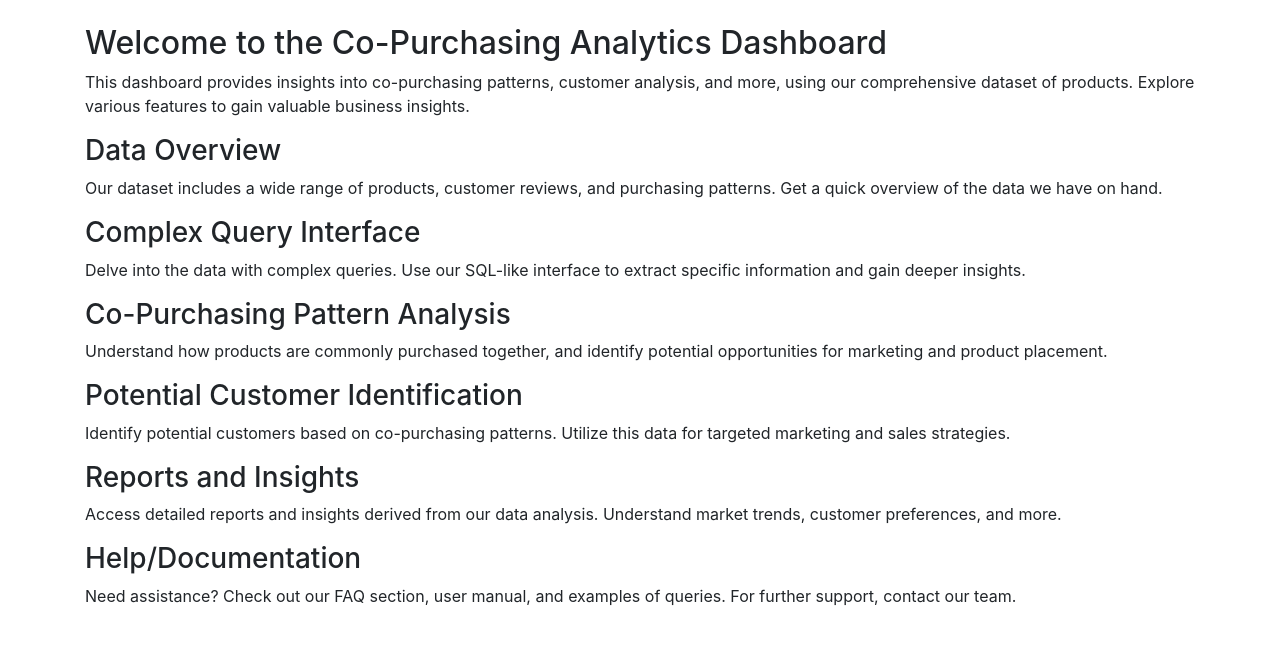
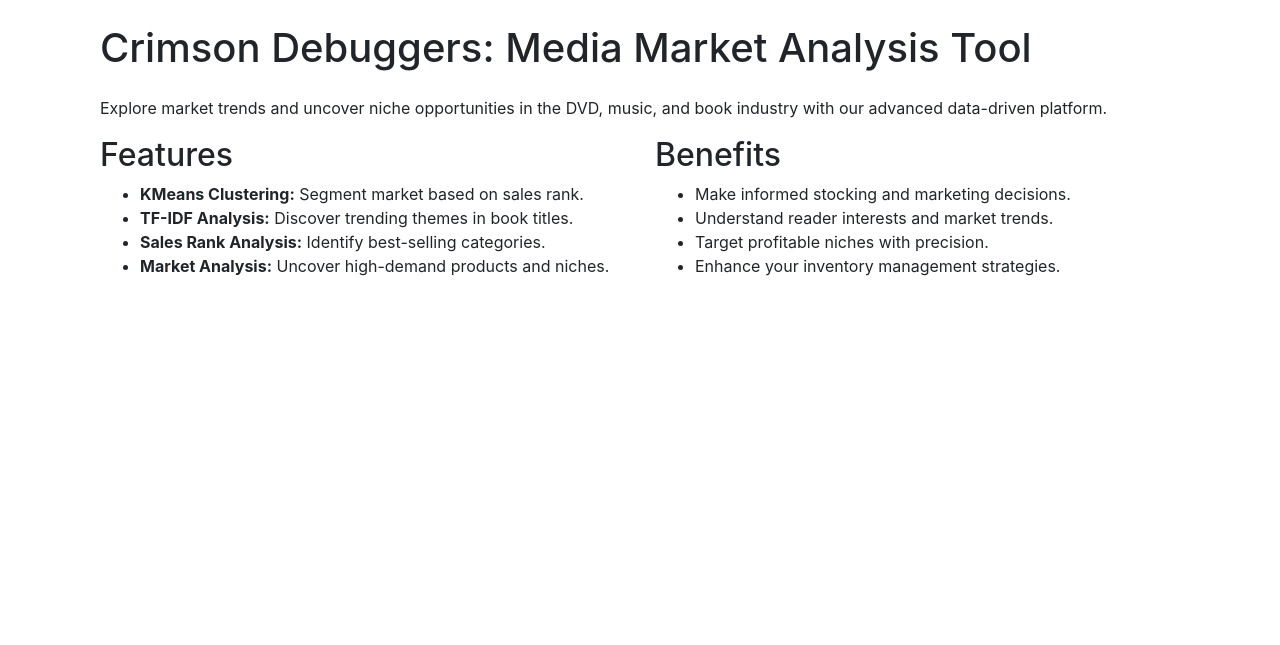
Before and after one commit to S-pamatz/Amazon_Co-Purchasing, a Flask app: page / in a window 1280 px wide. Shown: the part 56-701 px from the top of the page. Run offline with Flask 3, Linux system fonts and the light colour scheme; parts of the project's set-up code (start-up, migrations or seed data) failed here and were passed over; some libraries are stand-ins or nearby versions.

Commit message:
Finished Version

```diff
--- a/app/templates/home.html
+++ b/app/templates/home.html
@@ -1,40 +1,43 @@
-{% extends "base.html" %}
-
-{% block content %}
-    <!-- Homepage Content -->
-    <section id="homepage">
-        <h2>Welcome to the Co-Purchasing Analytics Dashboard</h2>
-        <p>This dashboard provides insights into co-purchasing patterns, customer analysis, and more, using our comprehensive dataset of products. Explore various features to gain valuable business insights.</p>
-    </section>
-
-    <!-- Other Sections -->
-    <section id="data-overview">
-        <h3>Data Overview</h3>
-        <p>Our dataset includes a wide range of products, customer reviews, and purchasing patterns. Get a quick overview of the data we have on hand.</p>
-    </section>
-
-    <section id="complex-query">
-        <h3>Complex Query Interface</h3>
-        <p>Delve into the data with complex queries. Use our SQL-like interface to extract specific information and gain deeper insights.</p>
-    </section>
-
-    <section id="co-purchasing-pattern">
-        <h3>Co-Purchasing Pattern Analysis</h3>
-        <p>Understand how products are commonly purchased together, and identify potential opportunities for marketing and product placement.</p>
-    </section>
-
-    <section id="potential-customer">
-        <h3>Potential Customer Identification</h3>
-        <p>Identify potential customers based on co-purchasing patterns. Utilize this data for targeted marketing and sales strategies.</p>
-    </section>
-
-    <section id="reports-insights">
-        <h3>Reports and Insights</h3>
-        <p>Access detailed reports and insights derived from our data analysis. Understand market trends, customer preferences, and more.</p>
-    </section>
-
-    <section id="help-documentation">
-        <h3>Help/Documentation</h3>
-        <p>Need assistance? Check out our FAQ section, user manual, and examples of queries. For further support, contact our team.</p>
-    </section>
-{% endblock %}
+<!DOCTYPE html>
+<html lang="en">
+<head>
+    <meta charset="UTF-8">
+    <meta name="viewport" content="width=device-width, initial-scale=1.0">
+    <title>Crimson Debuggers</title>
+    <!-- Bootstrap CSS -->
+    <link href="https://stackpath.bootstrapcdn.com/bootstrap/4.5.2/css/bootstrap.min.css" rel="stylesheet">
+</head>
+<body>
+    {% extends 'base.html' %}
+    {% block content %}
+    <div class="container mt-4">
+        <h1 class="mb-4">Crimson Debuggers: Media Market Analysis Tool</h1>
+        <p>Explore market trends and uncover niche opportunities in the DVD, music, and book industry with our advanced data-driven platform.</p>
+        <div class="row">
+            <div class="col-md-6">
+                <h2>Features</h2>
+                <ul>
+                    <li><strong>KMeans Clustering:</strong> Segment market based on sales rank.</li>
+                    <li><strong>TF-IDF Analysis:</strong> Discover trending themes in book titles.</li>
+                    <li><strong>Sales Rank Analysis:</strong> Identify best-selling categories.</li>
+                    <li><strong>Market Analysis:</strong> Uncover high-demand products and niches.</li>
+                </ul>
+            </div>
+            <div class="col-md-6">
+                <h2>Benefits</h2>
+                <ul>
+                    <li>Make informed stocking and marketing decisions.</li>
+                    <li>Understand reader interests and market trends.</li>
+                    <li>Target profitable niches with precision.</li>
+                    <li>Enhance your inventory management strategies.</li>
+                </ul>
+            </div>
+        </div>
+    </div>
+    {% endblock %}
+    <!-- Bootstrap JS and Popper.js -->
+    <script src="https://code.jquery.com/jquery-3.5.1.slim.min.js"></script>
+    <script src="https://cdn.jsdelivr.net/npm/@popperjs/core@2.0.6/dist/umd/popper.min.js"></script>
+    <script src="https://stackpath.bootstrapcdn.com/bootstrap/4.5.2/js/bootstrap.min.js"></script>
+</body>
+</html>
--- a/requirements.txt
+++ b/requirements.txt
@@ -2,3 +2,5 @@ Flask==3.0.0
 neo4j==4.4.1
 pyspark==3.5.0
 scikit-learn==1.3.2
+pandas==2.1.4
+matplotlib==3.8.2
```
Also changed, not shown: README.md.
